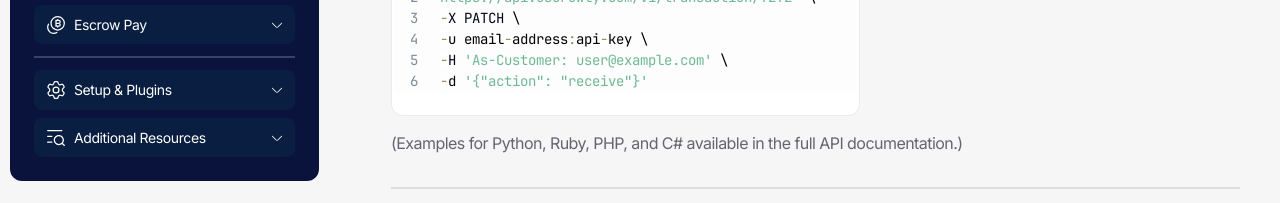
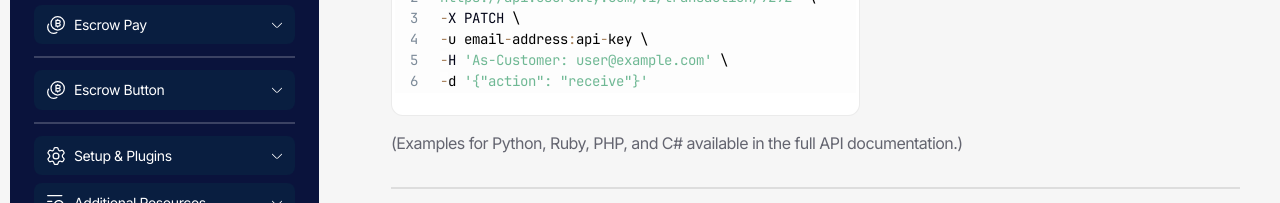
Before and after one commit to novrezaridwan/escrowly-may-fix, a React (Create React App) app: page /api-documentation in a window 1280 px wide. Shown: the part 749-952 px from the top of the page. Built offline with nearby package versions, Linux system fonts and the light colour scheme; no server answers; some icons are missing.

Commit message:
apinavigation1

```diff
--- a/src/components/ApiNavigation/ApiNavigation.jsx
+++ b/src/components/ApiNavigation/ApiNavigation.jsx
@@ -31,13 +31,13 @@ const ApiNavigation = ({ active, apiNav, setApiNav }) => {
     const [isDragging, setIsDragging] = useState(false);
     const startY = useRef(0);
 
-    // Начало перетаскивания
+    // Start of Dragging - Начало перетаскивания
     const handleDragStart = (e) => {
         setIsDragging(true);
         startY.current = e.touches ? e.touches[0].clientY : e.clientY;
     };
 
-    // Перетаскивание
+    // Dragging - Перетаскивание
     const handleDragMove = (e) => {
         if (!isDragging) return;
         const currentY = e.touches ? e.touches[0].clientY : e.clientY;
@@ -48,11 +48,11 @@ const ApiNavigation = ({ active, apiNav, setApiNav }) => {
         }
 
         if (deltaY > 200) {
-            setApiNav(false); // Закрыть меню
+            setApiNav(false); // Close Menu - Закрыть меню
         }
     };
 
-    // Завершение перетаскивания
+    // End of Dragging - Завершение перетаскивания
     const handleDragEnd = () => {
         setIsDragging(false);
         if (dragY < 200) {
@@ -146,6 +146,24 @@ const ApiNavigation = ({ active, apiNav, setApiNav }) => {
                             ]}
                         />
                         <li className="separator"></li>
+
+
+                        <ApiNavItem
+                            icon="/img/api-icon-coins-bitcoin.svg"
+                            title="Escrow Button"
+                            subMenuItems={[
+                                "Escrow API Basics",
+                                "Create a Customer",
+                                "Update a Customer",
+                                "Create a Transaction",
+                                "Fetch Transaction Details",
+                                "Listing Your Transactions",
+                                "Listing Partner Transactions"
+                            ]}
+                        />
+                        <li className="separator"></li>
+
+
                         <ApiNavItem
                             icon="/img/api-icon-setting.svg"
                             title="Setup & Plugins"
```
